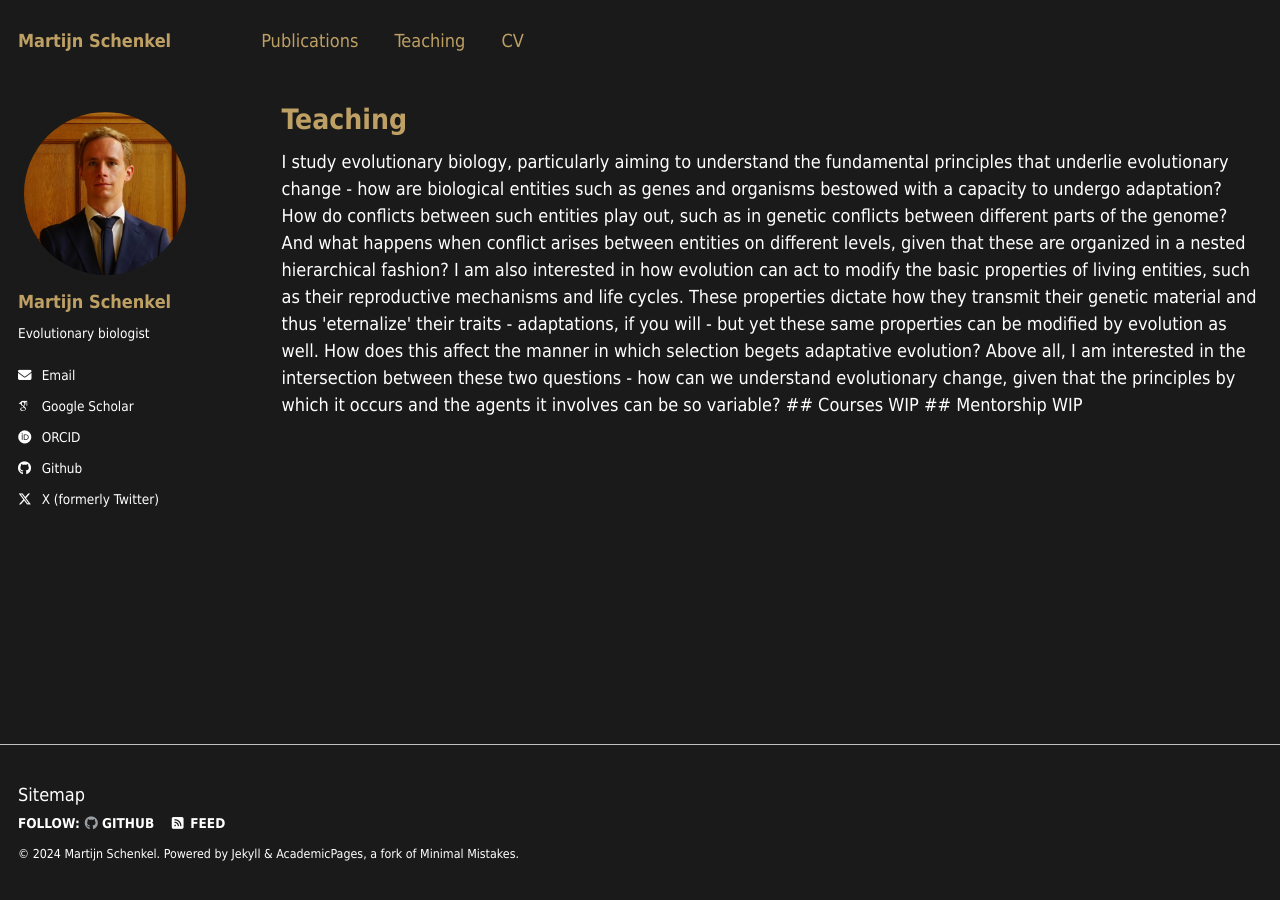
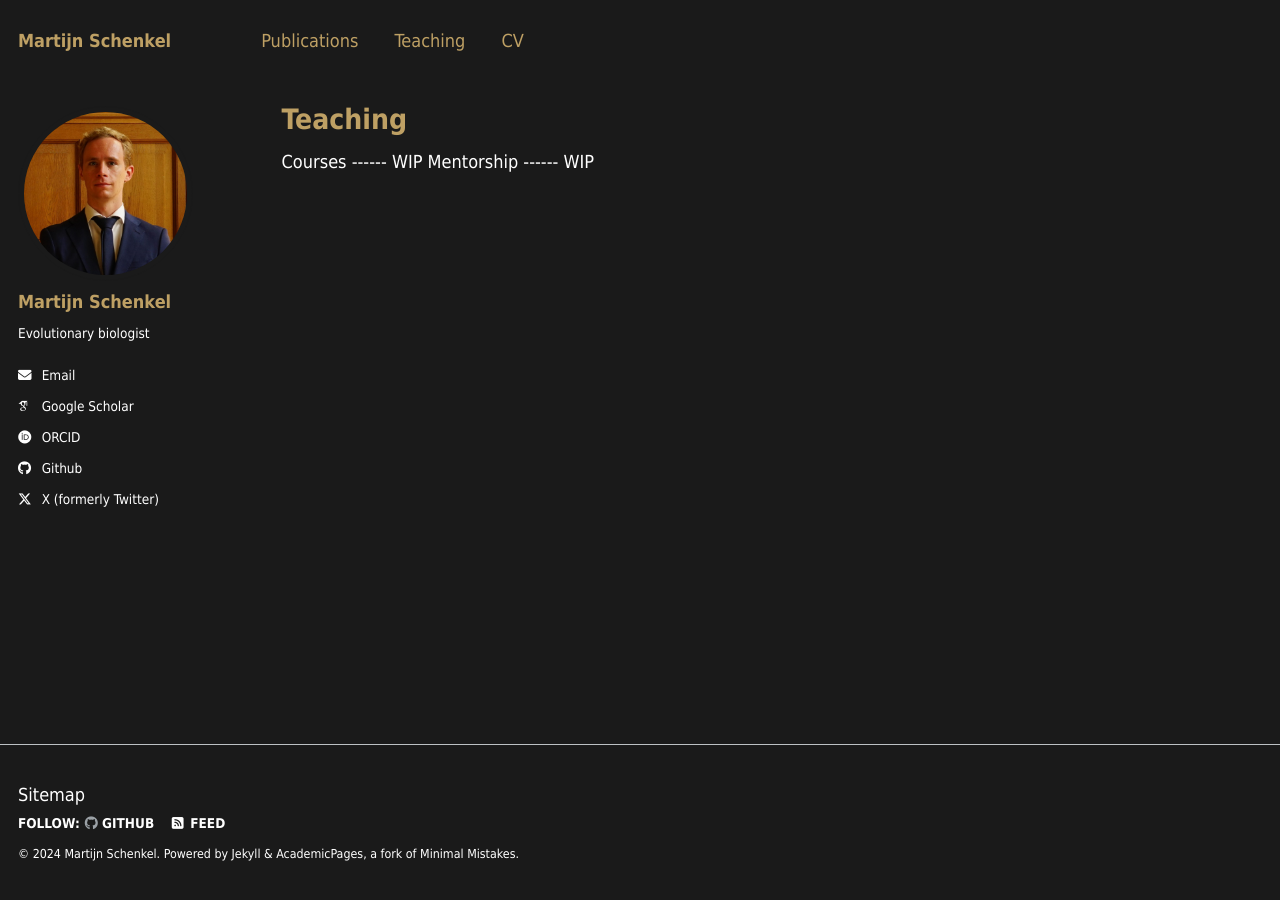
Before and after one commit to MartijnSchenkel/MartijnSchenkel.github.io, a Jekyll site: the page built from _pages/teaching.html, in a window 1280 px wide. Built offline with Jekyll 4.4.1, drawn with Linux system fonts in a browser that asks for light colours; some web fonts are replaced.

Commit message:
Update teaching.html

```diff
--- a/_pages/teaching.html
+++ b/_pages/teaching.html
@@ -7,13 +7,12 @@ author_profile: true
 
 {% include base_path %}
 
-I study evolutionary biology, particularly aiming to understand the fundamental principles that underlie evolutionary change - how are biological entities such as genes and organisms bestowed with a capacity to undergo adaptation? How do conflicts between such entities play out, such as in genetic conflicts between different parts of the genome? And what happens when conflict arises between entities on different levels, given that these are organized in a nested hierarchical fashion? I am also interested in how evolution can act to modify the basic properties of living entities, such as their reproductive mechanisms and life cycles. These properties dictate how they transmit their genetic material and thus 'eternalize' their traits - adaptations, if you will - but yet these same properties can be modified by evolution as well. How does this affect the manner in which selection begets adaptative evolution?
-
-Above all, I am interested in the intersection between these two questions - how can we understand evolutionary change, given that the principles by which it occurs and the agents it involves can be so variable?
 
 
-## Courses
+Courses
+------
 WIP
 
-## Mentorship
+Mentorship
+------
 WIP
```
